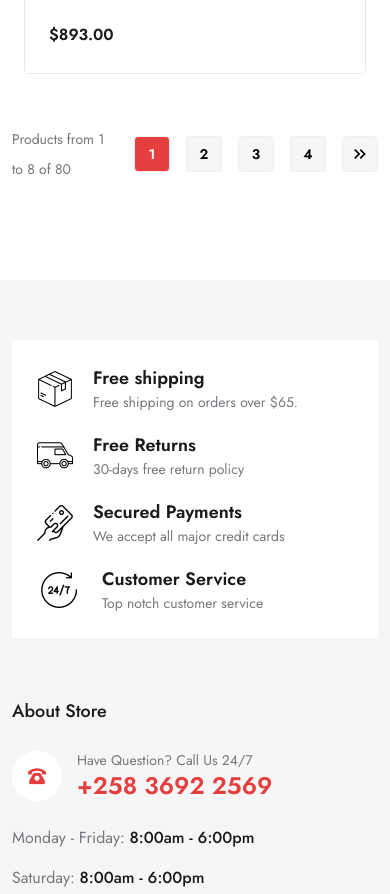
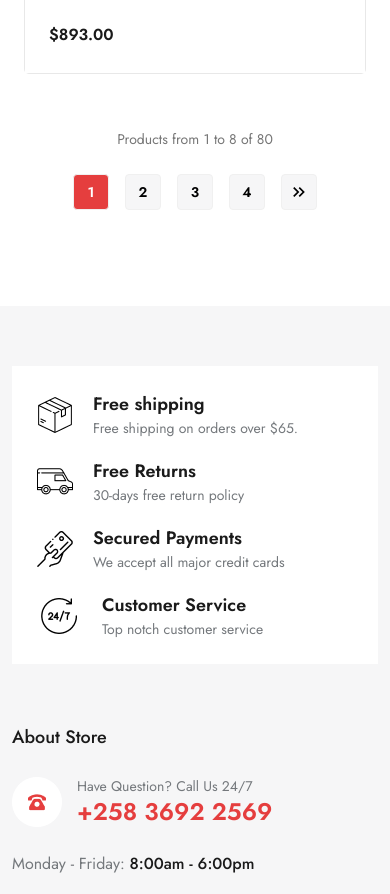
Before and after one commit to Sijan666/roiserTeam, a React (Vite) app: page /shop_grid in a window 390 px wide. Shown: the part 4400-5294 px from the top of the page. Built offline with nearby package versions, Linux system fonts and the light colour scheme; a web font is replaced by a local one.

Commit message:
fix : responsive issues in shop grid

```diff
--- a/src/components/pages/Shop_Grid.jsx
+++ b/src/components/pages/Shop_Grid.jsx
@@ -40,7 +40,7 @@ const Shop_Grid = () => {
           ))}
         </div>
         {/* Pagination */}
-        <Flex className="gap-x-[15px] mt-[50px] justify-between md:justify-end items-center">
+        <Flex className="gap-x-[15px] mt-[50px] justify-between md:justify-end items-center flex flex-col lg:flex-row gap-5">
           <p className="text-[#767676] text-sm font-normal leading-[30px]">
             Products from 1 to 8 of 80
           </p>
```
